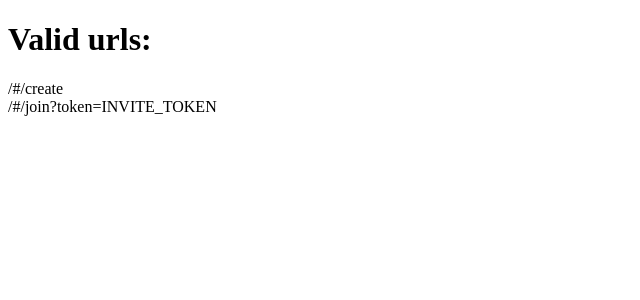
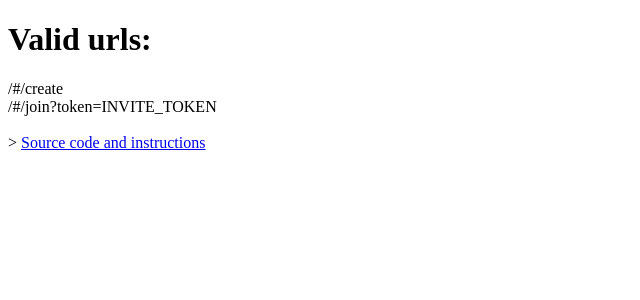
Before and after one commit to afska/quickp2p, a React (Create React App) app: page / in a window 1280 px wide. Shown: the top 300 px of the page, without its empty margins (0-640 px from the left). Built offline with nearby package versions, Linux system fonts and the light colour scheme.

Commit message:
Adding github link

```diff
--- a/src/App.js
+++ b/src/App.js
@@ -17,6 +17,15 @@ export default class App extends Component {
 				/#/create
 				<br />
 				/#/join?token=INVITE_TOKEN
+				<br />
+				<br />>{" "}
+				<a
+					href="https://github.com/rodri042/quickp2p"
+					target="_blank"
+					rel="noopener noreferrer"
+				>
+					Source code and instructions
+				</a>
 			</div>
 		);
 	}
```
